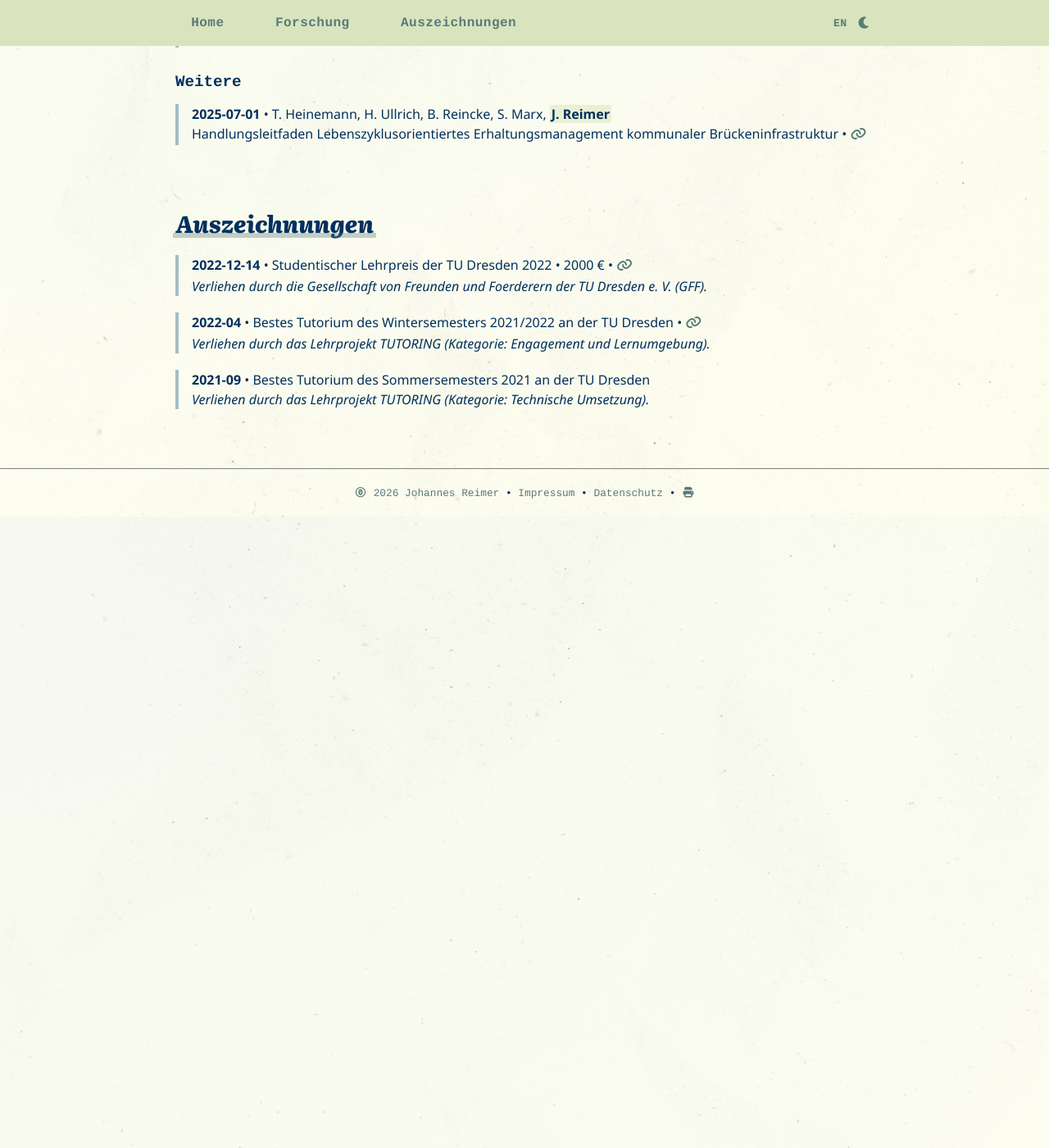
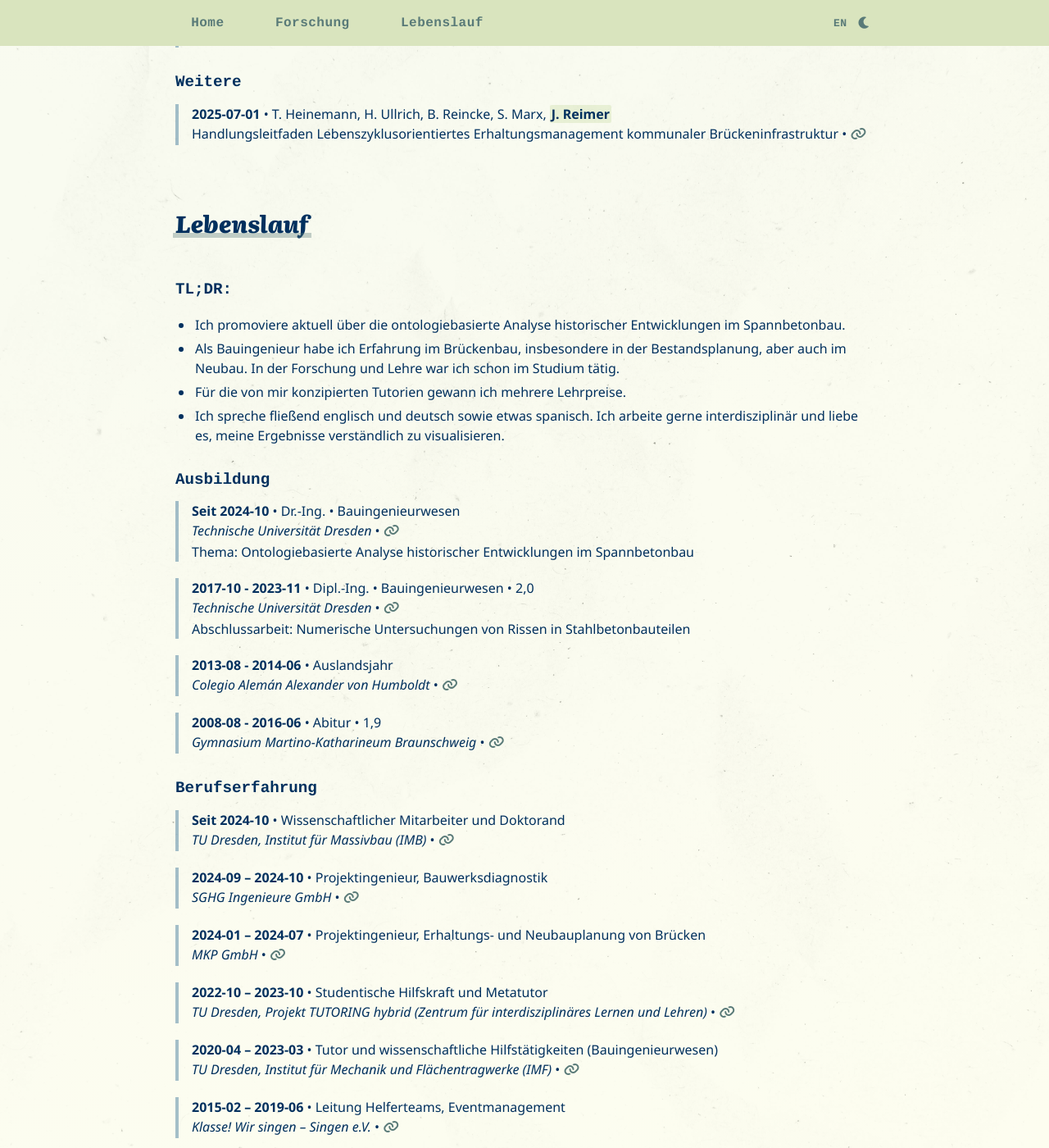
Before and after one commit to JohannesReimer/johannesreimer.github.io, a Jekyll site: the page built from index.md, in a window 1280 px wide and 1400 px high, scrolled down 1008 px. Shown: the whole window at 82% size. Built offline with Jekyll 4.4.1, drawn with Linux system fonts in a browser that asks for light colours; nearby versions of some CDN libraries; a style sheet for code colours, icons or effects is not loaded; before the commit the page ends 1638 px from its top, so only the background shows below that; some of the changed text lies outside the part shown.

Commit message:
Added cv section

```diff
--- a/_data/dictionary.yml
+++ b/_data/dictionary.yml
@@ -17,13 +17,16 @@ de:
   homeGernPerDu: "gernperDu"
   contact: "Kontakt"
   cv: "Lebenslauf"
+  cvLong: "Lebenslauf"
   print: "Drucken"
   profile: "Profilbild"
   today: "heute"
+  sinceUC: "Seit"
   sourceCode: "Quellcode"
   awards: "Auszeichnungen"
   slides: "Präsentation"
   thesis: "Abschlussarbeit"
+  topic: "Thema"
   ongoing: "laufend"
   certificate: "Urkunde"
   doi: "DOI"
@@ -110,13 +113,16 @@ en:
   homeGernPerDu: "CallMeByMyFirstName"
   contact: "Contact"
   cv: "CV"
+  cvLong: "Curriculum Vitae"
   print: "Print"
   profile: "Profile picture"
   today: "today"
+  sinceUC: "Since"
   sourceCode: "Source code"
   awards: "Awards"
   slides: "Slides"
   thesis: "Thesis"
+  topic: "Topic"
   ongoing: "ongoing"
   certificate: "Certificate"
   doi: "DOI"
@@ -180,7 +186,7 @@ en:
   drIng: "PhD"
   drIngTopic: "Ontology-based analysis of historical developments in prestressed concrete construction"
   #
-  tldrEducation: "To-Do" # "Ich promoviere aktuell über die ontologiebasierte Analyse historischer Entwicklungen im Spannbetonbau."
-  tldrExperience: "To-Do" # "Als Bauingenieur habe ich Erfahrung im Brückenbau, insbesondere in der Bestandsplanung, aber auch im Neubau. In der Forschung und Lehre war ich schon im Studium tätig."
-  tldrAwards: "To-Do" # "Für die von mir konzipierten Tutorien gewann ich mehrere Lehrpreise."
-  tldrSkills: "To-Do" # "Ich spreche fließend englisch und deutsch sowie etwas spanisch. Ich arbeite gerne interdisziplinär und liebe es, meine Ergebnisse verständlich zu visualisieren."
+  tldrEducation: "Currently, I am pursuing my PhD on the ontology-based analysis of historical developments in prestressed concrete construction."
+  tldrExperience: "As a structural engineer, I am experienced in bridge construction, particularly in the maintenance of existing structures. I was already involved in research and teaching during my degree studies."
+  tldrAwards: "I have won several teaching awards for the undergraduate tutorials I designed."
+  tldrSkills: "I am fluent in English and German, and also speak a little Spanish. I enjoy working across disciplines and love to visualise my findings in easy-to-understand ways."
--- /dev/null
+++ b/_data/education.yaml
@@ -0,0 +1,92 @@
+- from:
+    year: 2024
+    month: 10
+  # to:
+  #   year: YEAR_TO
+  #   month: MONTH_TO
+  institution:
+    name:
+      i18n: tuDresden
+    url: https://tu-dresden.de/bu/bauingenieurwesen
+  degree:
+    title:
+      i18n: drIng
+    program:
+      i18n: degreeProgramCivilEngineering
+  # thesis:
+  #   title: "THESIS_TITLE"
+  #   thesis: /pdf/THESIS_FILE.pdf
+  #   slides: /pdf/THESIS_SLIDES.pdf
+  # note: GRADE
+  # certificate: /pdf/CERTIFICATE_FILE.pdf
+  topic:
+    i18n: drIngTopic
+
+- from:
+    year: 2017
+    month: 10
+  to:
+    year: 2023
+    month: 11
+  institution:
+    name:
+      i18n: tuDresden
+    url: https://tu-dresden.de/bu/bauingenieurwesen
+  degree:
+    title: "Dipl.-Ing."
+    program:
+      i18n: degreeProgramCivilEngineering
+  thesis:
+    title:
+      i18n: diplomaThesisTitle
+    # thesis: /pdf/THESIS_FILE.pdf
+    # slides: /pdf/THESIS_SLIDES.pdf
+  note: 2.0
+  # certificate: /pdf/CERTIFICATE_FILE.pdf
+
+- from:
+    year: 2013
+    month: 8
+  to:
+    year: 2014
+    month: 6
+  institution:
+    name: "Colegio Alemán Alexander von Humboldt"
+    url: https://humboldt.edu.mx/de/home-de
+  degree:
+    title:
+      i18n: yearAbroad
+
+- from:
+    year: 2008
+    month: 8
+  to:
+    year: 2016
+    month: 6
+  institution:
+    name: "Gymnasium Martino-Katharineum Braunschweig"
+    url: https://mk-braunschweig.de
+  degree:
+    title: "Abitur"
+  note: 1.9
+  # certificate: /pdf/CERTIFICATE_FILE.pdf
+
+# - from:
+#     year: YEAR_FROM
+#     month: MONTH_FROM
+#   to:
+#     year: YEAR_TO
+#     month: MONTH_TO
+#   institution:
+#     name: "INSTITUTION_NAME"
+#     url: INSTITUTION_URL
+#   degree:
+#     title: "DEGREE_SHORT"
+#     program: "DEGREE_TITLE"
+#   thesis:
+#     title: "THESIS_TITLE"
+#     thesis: /pdf/THESIS_FILE.pdf
+#     slides: /pdf/THESIS_SLIDES.pdf
+#   note: GRADE_IN_DECIMAL
+#   certificate: /pdf/CERTIFICATE_FILE.pdf
+#   topic: "EDUCATION_TOPIC"
--- /dev/null
+++ b/_data/experience.yaml
@@ -0,0 +1,136 @@
+- from:
+    year: 2024
+    month: 10
+  # to:
+  #   year: YEAR_TO
+  #   month: MONTH_TO
+  company:
+    name:
+      i18n: jobEmployerIMB
+    url: tu-dresden.de/bu/bauingenieurwesen/imb
+  job:
+    i18n: jobTitleIMB
+
+- from:
+    year: 2024
+    month: 9
+  to:
+    year: 2024
+    month: 10
+  company:
+    name: "SGHG Ingenieure GmbH"
+    url: https://sghg-ingenieure.de
+  job:
+    i18n: jobTitleSGHG
+
+- from:
+    year: 2024
+    month: 1
+  to:
+    year: 2024
+    month: 7
+  company:
+    name: "MKP GmbH"
+    url: https://marxkrontal.com
+  job:
+    i18n: jobTitleMKP
+
+- from:
+    year: 2022
+    month: 10
+  to:
+    year: 2023
+    month: 10
+  company:
+    name:
+      i18n: jobEmployerTutoring
+    url: https://tu-dresden.de/zill/das-zentrum/projekte/tutoring
+  job:
+    i18n: jobTitleTutoring
+
+- from:
+    year: 2020
+    month: 4
+  to:
+    year: 2023
+    month: 3
+  company:
+    name:
+      i18n: jobEmployerIMF
+    url: https://tu-dresden.de/bu/bauingenieurwesen/imf
+  job:
+    i18n: jobTitleIMF
+
+- from:
+    year: 2015
+    month: 2
+  to:
+    year: 2019
+    month: 6
+  company:
+    name: "Klasse! Wir singen – Singen e.V."
+    url: https://klasse-wir-singen.de
+  job:
+    i18n: jobTitleKWS
+
+- from:
+    year: 2019
+    month: 3
+  to:
+    year: 2019
+    month: 4
+  company:
+    name: "Tschirpig Bauunternehmen GmbH"
+    url: https://www.tschirpig-bau.de
+  job:
+    i18n: jobTitleInternship
+
+- from:
+    year: 2018
+    month: 8
+  to:
+    year: 2018
+    month: 9
+  company:
+    name: "KEMNA BAU Andreae GmbH & Co. KG"
+    url: https://www.kemna.de
+  job:
+    i18n: jobTitleInternship
+
+- from:
+    year: 2016
+    month: 8
+  to:
+    year: 2017
+    month: 08
+  company:
+    name:
+      i18n: jobEmployerDomBS
+    url: https://www.braunschweigerdom.de
+  job:
+    i18n: jobTitleDomBS
+
+- from:
+    year: 2011
+    month: 9
+  to:
+    year: 2016
+    month: 4
+  company:
+    name:
+      i18n: jobEmployerMkreturn
+    url: https://mk-return.de
+  job:
+    i18n: jobTitleMkreturn
+
+# - from:
+#     year: YEAR_FROM
+#     month: MONTH_FROM
+#   to:
+#     year: YEAR_TO
+#     month: MONTH_TO
+#   company:
+#     name: "COMPANY_NAME"
+#     url: COMPANY_URL
+#   job:
+#     i18n: JOB_I18N_KEY
--- a/_includes/partials/navigation.html
+++ b/_includes/partials/navigation.html
@@ -13,8 +13,8 @@
   <ul class="nav-menu">
     <li><a href="{{ '/#home' | relative_url }}">Home</a></li>
     <li><a href="{{ '/#research' | relative_url }}" data-i18n="research">{{ site.data.dictionary.de.research }}</a></li>
-    <li><a href="{{ '/#awards' | relative_url }}" data-i18n="awards">{{ site.data.dictionary.de.awards }}</a></li>
-    <!-- <li><a href="{{ '/#cv' | relative_url }}">CV</a></li>
+    <li><a href="{{ '/#cv' | relative_url }}" data-i18n="cv">{{ site.data.dictionary.de.cv }}</a></li>
+    <!--
     <li><a href="{{ '/#activities' | relative_url }}">Activities</a></li>
     <li><a href="{{ '/#todo' | relative_url }}">To-Do</a></li> -->
   </ul>
--- a/_includes/sections/awards.html
+++ /dev/null
@@ -1,44 +0,0 @@
-<h1 data-i18n="awards">{{ site.data.dictionary.de.awards }}</h1>
-
-{% assign awards = site.data.awards | sort: "date" | reverse %}
-{% assign award_languages = "de,en" | split: "," %}
-
-{% if awards and awards.size > 0 %}
-	{% for lang in award_languages %}
-		<div class="section" data-i18n-lang="{{ lang }}" {% unless lang == "de" %}hidden{% endunless %}>
-			{% for award in awards %}
-				<div class="pub-entry">
-					<p>
-						<strong>{{ award.date }}</strong> • {{ award.title[lang] }}
-						{% if award.value and award.value.sum and award.value.unit %}
-							{% if lang == "de" %}
-								• {{ award.value.sum }} {{ award.value.unit }}
-							{% else %}
-								• {{ award.value.unit }} {{ award.value.sum }}
-							{% endif %}
-						{% endif %}
-
-						{% if award.url %}
-							•
-							<a
-								href="{{ award.url }}"
-								target="_blank"
-								rel="noopener noreferrer"
-								aria-label="{% if lang == 'de' %}Link zur Auszeichnung{% else %}Award link{% endif %}"
-								title="{% if lang == 'de' %}Link zur Auszeichnung{% else %}Award link{% endif %}"
-							>
-								<i class="fa-solid fa-link" aria-hidden="true"></i>
-							</a>
-						{% endif %}
-
-						{% if award.description and award.description[lang] %}
-							<br><em>{{ award.description[lang] }}</em>
-						{% endif %}
-					</p>
-				</div>
-			{% endfor %}
-		</div>
-	{% endfor %}
-{% else %}
-	<p>No awards found in <code>_data/awards.yaml</code>.</p>
-{% endif %}
--- /dev/null
+++ b/_includes/sections/cv.html
@@ -0,0 +1,206 @@
+<h1 data-i18n="cvLong">{{ site.data.dictionary.de.cvLong }}</h1>
+
+{% assign cv_languages = "de,en" | split: "," %}
+{% assign experience_entries = site.data.experience %}
+{% assign education_entries = site.data.education %}
+{% assign awards_entries = site.data.awards | sort: "date" | reverse %}
+
+{% for lang in cv_languages %}
+  <div class="section" data-i18n-lang="{{ lang }}" {% unless lang == "de" %}hidden{% endunless %}>
+    <h2>TL;DR:</h2>
+    <ul>
+      <li>{{ site.data.dictionary[lang].tldrEducation }}</li>
+      <li>{{ site.data.dictionary[lang].tldrExperience }}</li>
+      <li>{{ site.data.dictionary[lang].tldrAwards }}</li>
+      <li>{{ site.data.dictionary[lang].tldrSkills }}</li>
+    </ul>
+
+    <h2>{% if lang == "de" %}Ausbildung{% else %}Education{% endif %}</h2>
+
+    {% if education_entries and education_entries.size > 0 %}
+      {% for education in education_entries %}
+        {% assign from_year = education.from.year %}
+        {% assign from_month = education.from.month %}
+        {% if from_month %}
+          {% assign from_month_padded = from_month | prepend: '00' | slice: -2, 2 %}
+          {% assign from_date = from_year | append: '-' | append: from_month_padded %}
+        {% else %}
+          {% assign from_date = from_year %}
+        {% endif %}
+
+        {% assign to_year = education.to.year %}
+        {% assign to_month = education.to.month %}
+        {% if to_year %}
+          {% if to_month %}
+            {% assign to_month_padded = to_month | prepend: '00' | slice: -2, 2 %}
+            {% assign to_date = to_year | append: '-' | append: to_month_padded %}
+          {% else %}
+            {% assign to_date = to_year %}
+          {% endif %}
+          {% assign period = from_date | append: ' - ' | append: to_date %}
+        {% else %}
+          {% assign period = site.data.dictionary[lang].sinceUC | append: ' ' | append: from_date %}
+        {% endif %}
+
+        {% assign institution_name = education.institution.name %}
+        {% if education.institution.name.i18n %}
+          {% assign institution_name = site.data.dictionary[lang][education.institution.name.i18n] | default: education.institution.name.i18n %}
+        {% endif %}
+
+        {% assign degree_title = education.degree.title %}
+        {% if education.degree.title.i18n %}
+          {% assign degree_title = site.data.dictionary[lang][education.degree.title.i18n] | default: education.degree.title.i18n %}
+        {% endif %}
+
+        {% assign degree_program = education.degree.program %}
+        {% if education.degree.program and education.degree.program.i18n %}
+          {% assign degree_program = site.data.dictionary[lang][education.degree.program.i18n] | default: education.degree.program.i18n %}
+        {% endif %}
+
+        {% assign education_note = education.note %}
+        {% if lang == "de" and education_note %}
+          {% assign education_note = education_note | replace: '.', ',' %}
+        {% endif %}
+
+        {% assign thesis_title = education.thesis.title %}
+        {% if education.thesis and education.thesis.title and education.thesis.title.i18n %}
+          {% assign thesis_title = site.data.dictionary[lang][education.thesis.title.i18n] | default: education.thesis.title.i18n %}
+        {% endif %}
+
+        {% assign topic_text = education.topic %}
+        {% if education.topic and education.topic.i18n %}
+          {% assign topic_text = site.data.dictionary[lang][education.topic.i18n] | default: education.topic.i18n %}
+        {% endif %}
+
+        {% assign institution_url = education.institution.url %}
+        {% if institution_url %}
+          {% unless institution_url contains '://' %}
+            {% assign institution_url = 'https://' | append: institution_url %}
+          {% endunless %}
+        {% endif %}
+
+        <div class="pub-entry">
+          <p>
+            <strong>{{ period }}</strong> • {{ degree_title }}{% if degree_program %} • {{ degree_program }}{% endif %}{% if education_note %} • {{ education_note }}{% endif %}<br>
+            <em>{{ institution_name }}</em>
+            {% if institution_url %}
+              •
+              <a href="{{ institution_url }}" target="_blank" rel="noopener noreferrer" aria-label="Institution link" title="Institution link">
+                <i class="fa-solid fa-link" aria-hidden="true"></i>
+              </a>
+            {% endif %}
+
+            {% if topic_text %}
+              <br>{{ site.data.dictionary[lang].topic }}: {{ topic_text }}
+            {% endif %}
+
+            {% if thesis_title %}
+              <br>{{ site.data.dictionary[lang].thesis }}: {{ thesis_title }}
+            {% endif %}
+          </p>
+        </div>
+      {% endfor %}
+    {% else %}
+      <p>{% if lang == "de" %}Keine Ausbildungseinträge gefunden.{% else %}No education entries found.{% endif %}</p>
+    {% endif %}
+
+    <h2>{% if lang == "de" %}Berufserfahrung{% else %}Experience{% endif %}</h2>
+
+    {% if experience_entries and experience_entries.size > 0 %}
+      {% for experience in experience_entries %}
+        {% assign from_year = experience.from.year %}
+        {% assign from_month = experience.from.month %}
+        {% if from_month %}
+          {% assign from_month_padded = from_month | prepend: '00' | slice: -2, 2 %}
+          {% assign from_date = from_year | append: '-' | append: from_month_padded %}
+        {% else %}
+          {% assign from_date = from_year %}
+        {% endif %}
+
+        {% assign to_year = experience.to.year %}
+        {% assign to_month = experience.to.month %}
+        {% if to_year %}
+          {% if to_month %}
+            {% assign to_month_padded = to_month | prepend: '00' | slice: -2, 2 %}
+            {% assign to_date = to_year | append: '-' | append: to_month_padded %}
+          {% else %}
+            {% assign to_date = to_year %}
+          {% endif %}
+          {% assign period = from_date | append: ' – ' | append: to_date %}
+        {% else %}
+          {% assign period = site.data.dictionary[lang].sinceUC | append: ' ' | append: from_date %}
+        {% endif %}
+
+        {% assign company_name = experience.company.name %}
+        {% if experience.company.name.i18n %}
+          {% assign company_name = site.data.dictionary[lang][experience.company.name.i18n] | default: experience.company.name.i18n %}
+        {% endif %}
+
+        {% assign job_title = experience.job.title | default: experience.job.i18n %}
+        {% if experience.job.i18n %}
+          {% assign job_title = site.data.dictionary[lang][experience.job.i18n] | default: experience.job.i18n %}
+        {% endif %}
+
+        {% assign company_url = experience.company.url %}
+        {% if company_url %}
+          {% unless company_url contains '://' %}
+            {% assign company_url = 'https://' | append: company_url %}
+          {% endunless %}
+        {% endif %}
+
+        <div class="pub-entry">
+          <p>
+            <strong>{{ period }}</strong> • {{ job_title }}<br>
+            <em>{{ company_name }}</em>
+            {% if company_url %}
+              •
+              <a href="{{ company_url }}" target="_blank" rel="noopener noreferrer" aria-label="Company link" title="Company link">
+                <i class="fa-solid fa-link" aria-hidden="true"></i>
+              </a>
+            {% endif %}
+          </p>
+        </div>
+      {% endfor %}
+    {% else %}
+      <p>{% if lang == "de" %}Keine Einträge zur Berufserfahrung gefunden.{% else %}No experience entries found.{% endif %}</p>
+    {% endif %}
+
+    <h2 data-i18n="awards">{{ site.data.dictionary.de.awards }}</h2>
+
+    {% if awards_entries and awards_entries.size > 0 %}
+      {% for award in awards_entries %}
+        <div class="pub-entry">
+          <p>
+            <strong>{{ award.date }}</strong> • {{ award.title[lang] }}
+            {% if award.value and award.value.sum and award.value.unit %}
+              {% if lang == "de" %}
+                • {{ award.value.sum }} {{ award.value.unit }}
+              {% else %}
+                • {{ award.value.unit }} {{ award.value.sum }}
+              {% endif %}
+            {% endif %}
+
+            {% if award.url %}
+              •
+              <a
+                href="{{ award.url }}"
+                target="_blank"
+                rel="noopener noreferrer"
+                aria-label="{% if lang == 'de' %}Link zur Auszeichnung{% else %}Award link{% endif %}"
+                title="{% if lang == 'de' %}Link zur Auszeichnung{% else %}Award link{% endif %}"
+              >
+                <i class="fa-solid fa-link" aria-hidden="true"></i>
+              </a>
+            {% endif %}
+
+            {% if award.description and award.description[lang] %}
+              <br><em>{{ award.description[lang] }}</em>
+            {% endif %}
+          </p>
+        </div>
+      {% endfor %}
+    {% else %}
+      <p>{% if lang == "de" %}Keine Auszeichnungen gefunden.{% else %}No awards found.{% endif %}</p>
+    {% endif %}
+  </div>
+{% endfor %}
--- a/_includes/start.html
+++ b/_includes/start.html
@@ -6,16 +6,12 @@
   {% include sections/research.html %}
 </section>
 
-<section id="awards" class="section">
-  {% include sections/awards.html %}
+<section id="cv" class="section">
+  {% include sections/cv.html %}
 </section>
 
 {% comment %}
-<!-- <section id="cv" class="section">
-  {% include sections/cv.html %}
-</section>
-
-<section id="activities" class="section">
+<!-- <section id="activities" class="section">
   {% include sections/activities.html %}
 </section>
 
```
Also changed, not shown: 1 other file.
